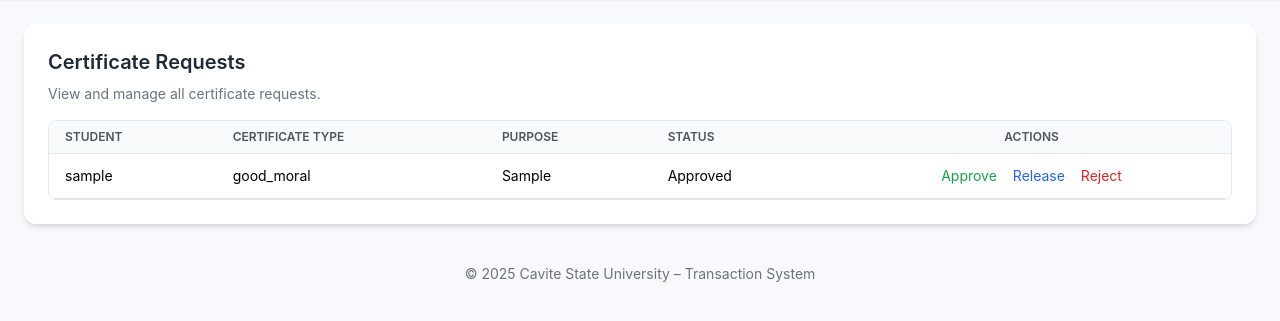
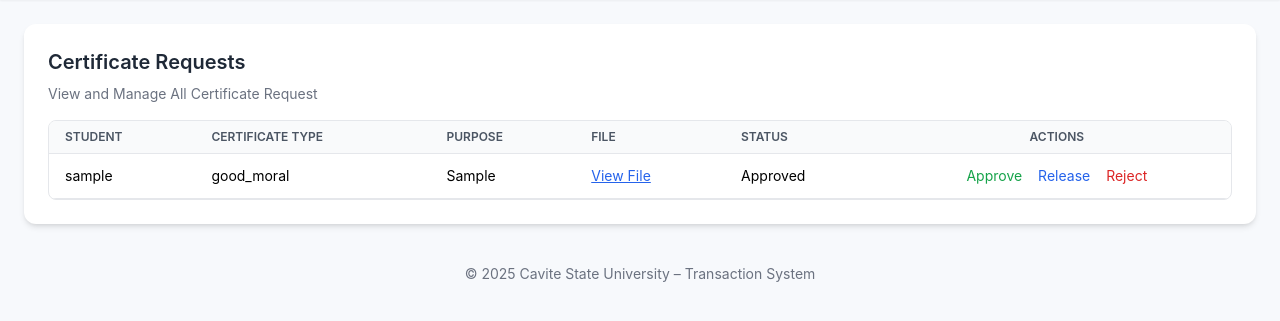
Before and after one commit to Ajhin-CodeTalker/TSM, a Django app: page /registrar/certificates/ in a window 1280 px wide. Shown: the part 156-477 px from the top of the page. Run offline with Django 5.2, Linux system fonts and the light colour scheme; tables that the repository leaves empty hold one stand-in row (values such as "Sample post"); some libraries are stand-ins or nearby versions.

Commit message:
Added Admin to the Dashboard
allows to access both dashboard and admin frame

```diff
--- a/transaction_management/core/forms.py
+++ b/transaction_management/core/forms.py
@@ -193,8 +193,9 @@ class RegistrarRegistrationForm(forms.ModelForm):
 
 
         return user
+
+
 # Admin
-
 # This is the admin access code
 ADMIN_ACCESS_CODE = "CVSU-ADMIN-2025" # This code is changeable accordingly
 
@@ -232,6 +233,8 @@ class AdminRegistrationForm(forms.ModelForm):
         return cleaned_data
 
     def save(self, commit=True):
+
+        """
         # Create superuser
         user = User(
             username=self.cleaned_data["username"],
@@ -241,6 +244,15 @@ class AdminRegistrationForm(forms.ModelForm):
             is_superuser=True,   # full Django admin access
         )
         user.set_password(self.cleaned_data["password"])
+
+        """
+        user = super().save(commit = False)
+
+        user.first_name = self.cleaned_data["full_name"]
+        user.set_password(self.cleaned_data["password"])
+        user.is_staff = True
+        user.is_superuser = False
+
         if commit:
             user.save()
 
--- a/transaction_management/core/models.py
+++ b/transaction_management/core/models.py
@@ -120,6 +120,7 @@ class RegistrarProfile(models.Model):
 
 class AdminProfile(models.Model):
     user = models.OneToOneField(User, on_delete = models.CASCADE)
+    employee_id = models.CharField(max_length = 50)
     role = models.CharField(max_length = 100, default = "Administrator")
 
     def __str__(self):
--- a/transaction_management/core/templates/core/approval_list.html
+++ b/transaction_management/core/templates/core/approval_list.html
@@ -1,7 +1,7 @@
 {% extends "base.html" %}
 
 {% block navbar %}
-<!-- 🔽 Mobile Navbar -->
+<!-- Mobile Navbar -->
 <div class="md:hidden bg-white border-b shadow-sm">
     <div class="flex justify-between items-center px-4 py-3">
         <span class="text-gray-700 font-semibold text-lg">Menu</span>
--- a/transaction_management/core/templates/core/registrar_appointments.html
+++ b/transaction_management/core/templates/core/registrar_appointments.html
@@ -1,7 +1,7 @@
 {% extends "base.html" %}
 
 {% block navbar %}
-<!-- 🔽 Mobile Navbar -->
+<!-- Mobile Navbar -->
 <div class="md:hidden bg-white border-b shadow-sm">
     <div class="flex justify-between items-center px-4 py-3">
         <span class="text-gray-700 font-semibold text-lg">Menu</span>
@@ -43,7 +43,7 @@ document.addEventListener("DOMContentLoaded", () => {
 <div class="bg-white shadow-md rounded-xl p-6 max-w-6xl mx-auto">
 
     <h2 class="text-xl font-semibold text-gray-800 mb-1">Appointment Requests</h2>
-    <p class="text-gray-500 text-sm mb-4">Manage student appointment requests.</p>
+    <p class="text-gray-500 text-sm mb-4">Manage Student Appointment Request</p>
 
     <!-- TABLE WRAPPER -->
     <div class="overflow-x-auto border border-gray-200 rounded-xl">
--- a/transaction_management/core/templates/core/registrar_certificates.html
+++ b/transaction_management/core/templates/core/registrar_certificates.html
@@ -1,7 +1,7 @@
 {% extends "base.html" %}
 
 {% block navbar %}
-<!-- 🔽 Mobile Navbar Wrapper -->
+<!-- Mobile Navbar Wrapper -->
 <div class="md:hidden bg-white border-b shadow-sm">
     <div class="flex justify-between items-center px-4 py-3">
         <span class="text-gray-700 font-semibold text-lg">Menu</span>
@@ -47,7 +47,7 @@ document.addEventListener("DOMContentLoaded", function () {
 <div class="bg-white shadow-md rounded-xl p-6">
 
     <h2 class="text-xl font-semibold text-gray-800 mb-2">Certificate Requests</h2>
-    <p class="text-gray-500 text-sm mb-4">View and manage all certificate requests.</p>
+    <p class="text-gray-500 text-sm mb-4">View and Manage All Certificate Request</p>
 
     <!-- RESPONSIVE TABLE WRAPPER -->
     <div class="overflow-x-auto rounded-lg border border-gray-200">
@@ -57,6 +57,7 @@ document.addEventListener("DOMContentLoaded", function () {
                     <th class="px-4 py-2 text-left text-xs font-semibold uppercase text-gray-600">Student</th>
                     <th class="px-4 py-2 text-left text-xs font-semibold uppercase text-gray-600">Certificate Type</th>
                     <th class="px-4 py-2 text-left text-xs font-semibold uppercase text-gray-600">Purpose</th>
+                    <th class="px-4 py-2 text-left text-xs font-semibold uppercase text-gray-600">File</th>
                     <th class="px-4 py-2 text-left text-xs font-semibold uppercase text-gray-600">Status</th>
                     <th class="px-4 py-2 text-center text-xs font-semibold uppercase text-gray-600">Actions</th>
                 </tr>
@@ -67,6 +68,20 @@ document.addEventListener("DOMContentLoaded", function () {
                     <td class="px-4 py-3">{{ c.student.username }}</td>
                     <td class="px-4 py-3">{{ c.certificate_type }}</td>
                     <td class="px-4 py-3">{{ c.purpose }}</td>
+
+                    <td class="px-4 py-3">
+                        {% if c.supporting_document %}
+                            <a href="{{ c.supporting_document.url }}"
+                            class="text-blue-600 underline hover:text-blue-800"
+                            target="_blank">
+                            View File
+                        </a>
+                        {% else %}
+                            <span class="text-gray-500">No File</span>
+
+                        {% endif %}
+
+                    </td>
                     <td class="px-4 py-3">{{ c.status }}</td>
                     <td class="px-4 py-3 text-center space-x-3">
                         <a href="{% url 'core:update_certificate_status' c.id 'Approved' %}" class="text-green-600 hover:text-green-800">Approve</a>
--- a/transaction_management/core/views.py
+++ b/transaction_management/core/views.py
@@ -157,13 +157,17 @@ def waiting_status(request, user_id):
 # THIS IS THE VIEW FOR THE DASHBOARD/LOGIN MENU
 def login_view(request):
     """
-    Handles login for students, registrar, and superadmin.
+    Types of roles that can login for:
+    - Students
+    - Registrars
+    - Admins (superuser)
     """
+
     if request.method == "POST":
         email_or_username = request.POST.get("email")
         password = request.POST.get("password")
 
-        # Allow login with email or username
+        # login is possible for username or gmail/email
         try:
             user_obj = User.objects.get(email=email_or_username)
             username = user_obj.username
@@ -173,36 +177,43 @@ def login_view(request):
         user = authenticate(request, username=username, password=password)
 
         if user is not None:
+            # This prevents Django from overriding the redirect of the django administration to the dashboard
+            # for superusers and sending them to /admin.
+            user.backend = 'django.contrib.auth.backends.ModelBackend'
+
             login(request, user)
 
-            # ✅ SUPERADMIN LOGIN → Django admin panel
+
+
+            # will stll provide a button for /admin access.
             if user.is_superuser:
-                messages.success(request, f"Welcome, Admin {user.username}!")
-                return redirect("/admin/")
+                messages.success(request, f"Welcome Admin {user.username}!")
+                return redirect("core:registrar_dashboard")
 
-            # ✅ REGISTRAR LOGIN → registrar dashboard
+            # Registrar / Staff → same dashboard
             if user.is_staff:
                 messages.success(request, f"Welcome Registrar {user.username}!")
                 return redirect("core:registrar_dashboard")
 
-            # ✅ STUDENT LOGIN → check approval
+            # Student login
             try:
                 profile = user.profile
 
+                # Student valid but still pending approval
                 if not profile.is_approved_by_registrar:
-                    messages.info(request, "Your account is pending registrar approval.")
                     return redirect("core:waiting_for_approval")
 
-            except Exception:
+            except Profile.DoesNotExist:
+                # If no profile exists it will be sent to student dashboard
                 pass
 
-            messages.success(request, f"Welcome, {user.first_name or user.username}!")
             return redirect("core:student_dashboard")
 
         else:
             messages.error(request, "Invalid email/username or password.")
 
     return render(request, "core/login.html")
+
 
 
 # LOGOUT FRAME
@@ -488,12 +499,18 @@ def certificate_request_view(request):
         'form': form,
         'previous_request': previous_request,
     })
+
+
 def admin_register(request):
     if request.method == "POST":
         form = AdminRegistrationForm(request.POST)
         if form.is_valid():
+            user = form.save()
+
+
+
+            """
             user = form.save(commit=False)
-
             # Hash the password
             user.set_password(form.cleaned_data["password"])
 
@@ -505,7 +522,7 @@ def admin_register(request):
 
             # create admin profile if you are using AdminProfile
             AdminProfile.objects.create(user=user)
-
+            """
             messages.success(request, "Admin account created successfully! Please login.")
             return redirect("core:login")
     else:
--- a/transaction_management/transaction_management/urls.py
+++ b/transaction_management/transaction_management/urls.py
@@ -33,7 +33,7 @@ urlpatterns = [
     path("", lambda request: redirect("login"), name="home"),
 
     # ✅ Include all routes from the "core" app (register, verify, appointments, etc.)
-    path('', include('core.urls', namespace='core')),
+    # path('', include('core.urls', namespace='core')),
     # path("registrar/", views.registrar_register, name="registrar_register"),
 
 
```
Also changed, not shown: transaction_management/core/migrations/0009_adminprofile_employee_id_staffprofile.py (added).
